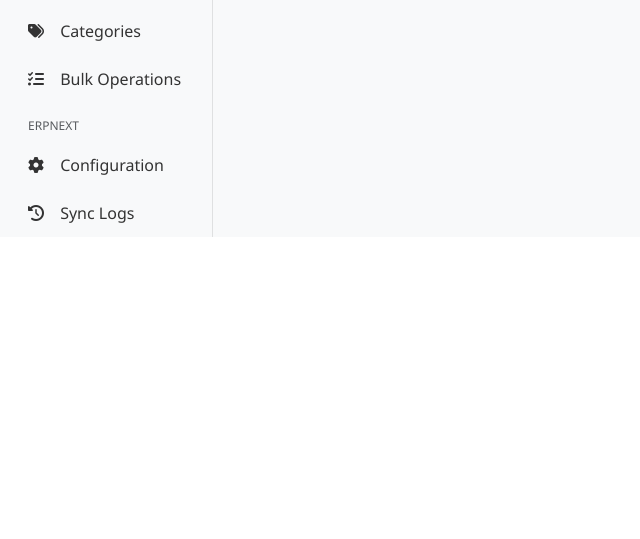
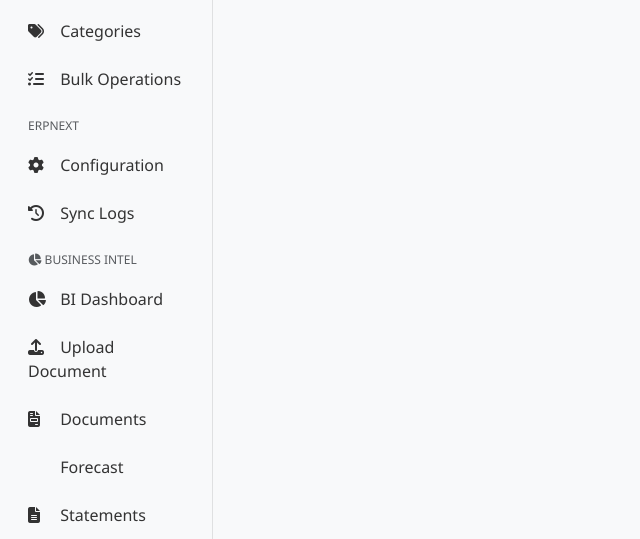
Before and after one commit to MrViincciLeRoy/ls-web, a Flask app: page /ai-insights/categories in a window 1280 px wide. Shown: the part 843-1382 px from the top of the page, without its empty margins (0-640 px from the left). Before the commit the page ends 1080 px from the top, so only its background shows below. Run offline with Flask 3, Linux system fonts and the light colour scheme; the visitor is signed in with stand-in values (Sample User, id 1); data that the repository does not hold is empty; parts of the project's set-up code (start-up, migrations or seed data) failed here and were passed over.

Commit message:
Add Business Intel section to sidebar navigation

```diff
--- a/LiquidSuite/lsuite/templates/base.html
+++ b/LiquidSuite/lsuite/templates/base.html
@@ -122,6 +122,41 @@
                                 <i class="fas fa-history"></i> Sync Logs
                             </a>
                         </li>
+                        <li class="nav-item mt-3">
+    <h6 class="sidebar-heading px-3 text-muted">
+        <i class="fas fa-chart-pie"></i> Business Intel
+    </h6>
+</li>
+<li class="nav-item">
+    <a class="nav-link {% if request.endpoint and 'business_intel.dashboard' in request.endpoint %}active{% endif %}"
+       href="{{ url_for('business_intel.dashboard') }}">
+        <i class="fas fa-chart-pie"></i> BI Dashboard
+    </a>
+</li>
+<li class="nav-item">
+    <a class="nav-link {% if request.endpoint and 'business_intel.upload' in request.endpoint %}active{% endif %}"
+       href="{{ url_for('business_intel.upload') }}">
+        <i class="fas fa-upload"></i> Upload Document
+    </a>
+</li>
+<li class="nav-item">
+    <a class="nav-link {% if request.endpoint and 'business_intel.documents' in request.endpoint %}active{% endif %}"
+       href="{{ url_for('business_intel.documents') }}">
+        <i class="fas fa-file-invoice"></i> Documents
+    </a>
+</li>
+<li class="nav-item">
+    <a class="nav-link {% if request.endpoint and 'business_intel.forecast' in request.endpoint %}active{% endif %}"
+       href="{{ url_for('business_intel.forecast') }}">
+        <i class="fas fa-crystal-ball"></i> Forecast
+    </a>
+</li>
+<li class="nav-item">
+    <a class="nav-link {% if request.endpoint and 'business_intel.statements' in request.endpoint %}active{% endif %}"
+       href="{{ url_for('business_intel.statements') }}">
+        <i class="fas fa-file-alt"></i> Statements
+    </a>
+                            </li>
                     </ul>
                 </div>
             </nav>
```
